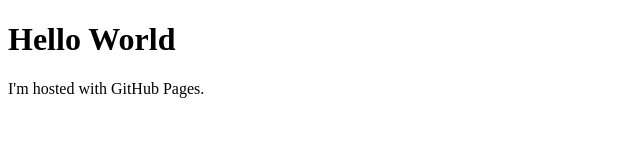
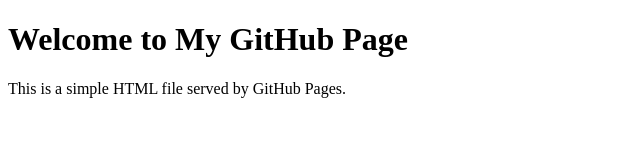
Before and after one commit to yeltakom/tigris_research, a plain HTML site: page index.html in a window 1280 px wide. Shown: the whole page, without its empty margins (0-640 px from the left). Drawn offline with Linux system fonts and the light colour scheme.

Commit message:
Update index.html

```diff
--- a/index.html
+++ b/index.html
@@ -1,7 +1,12 @@
 <!DOCTYPE html>
-<html>
+<html lang="en">
+<head>
+    <meta charset="UTF-8">
+    <meta name="viewport" content="width=device-width, initial-scale=1.0">
+    <title>My GitHub Page</title>
+</head>
 <body>
-<h1>Hello World</h1>
-<p>I'm hosted with GitHub Pages.</p>
+    <h1>Welcome to My GitHub Page</h1>
+    <p>This is a simple HTML file served by GitHub Pages.</p>
 </body>
 </html>
```
